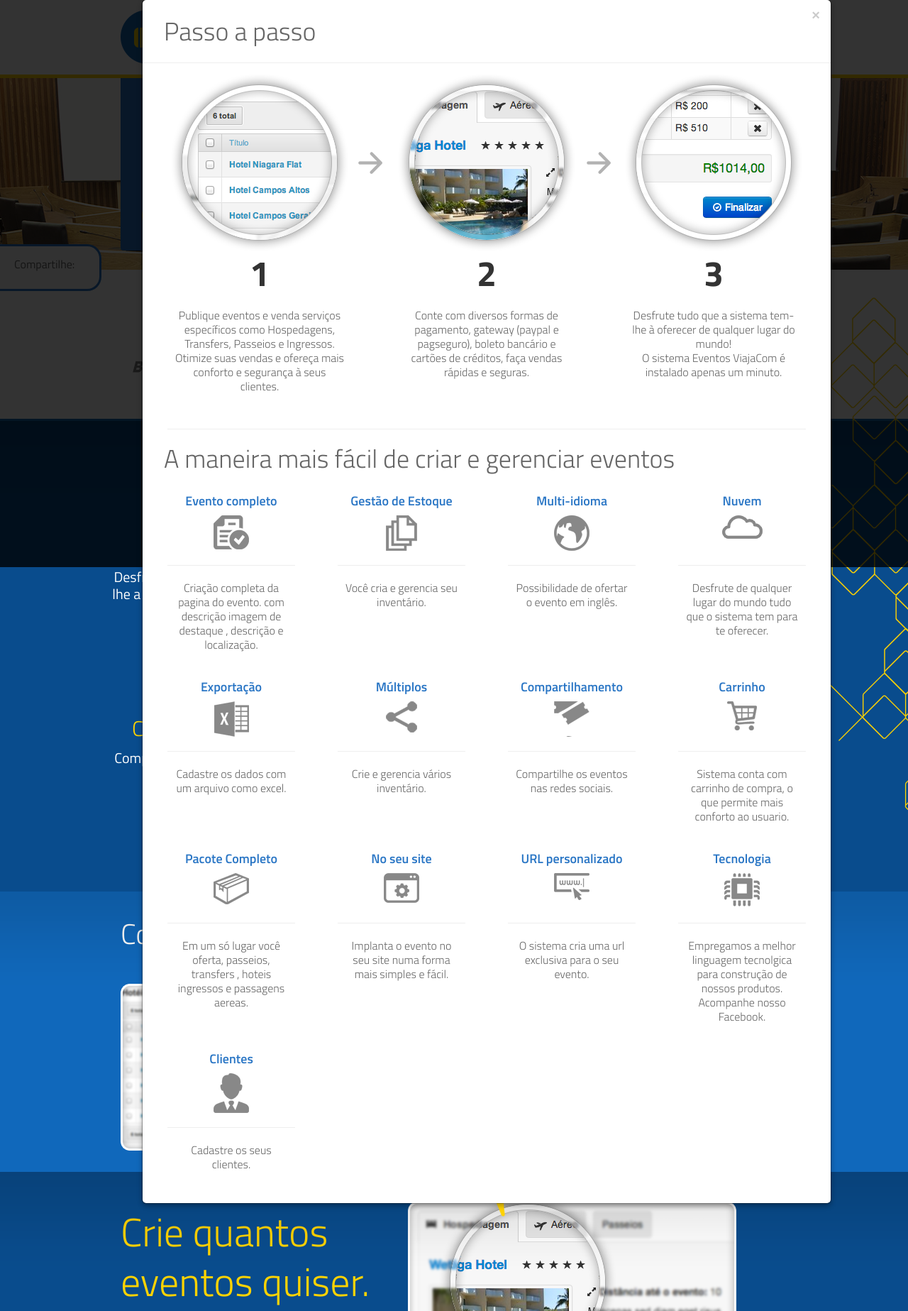
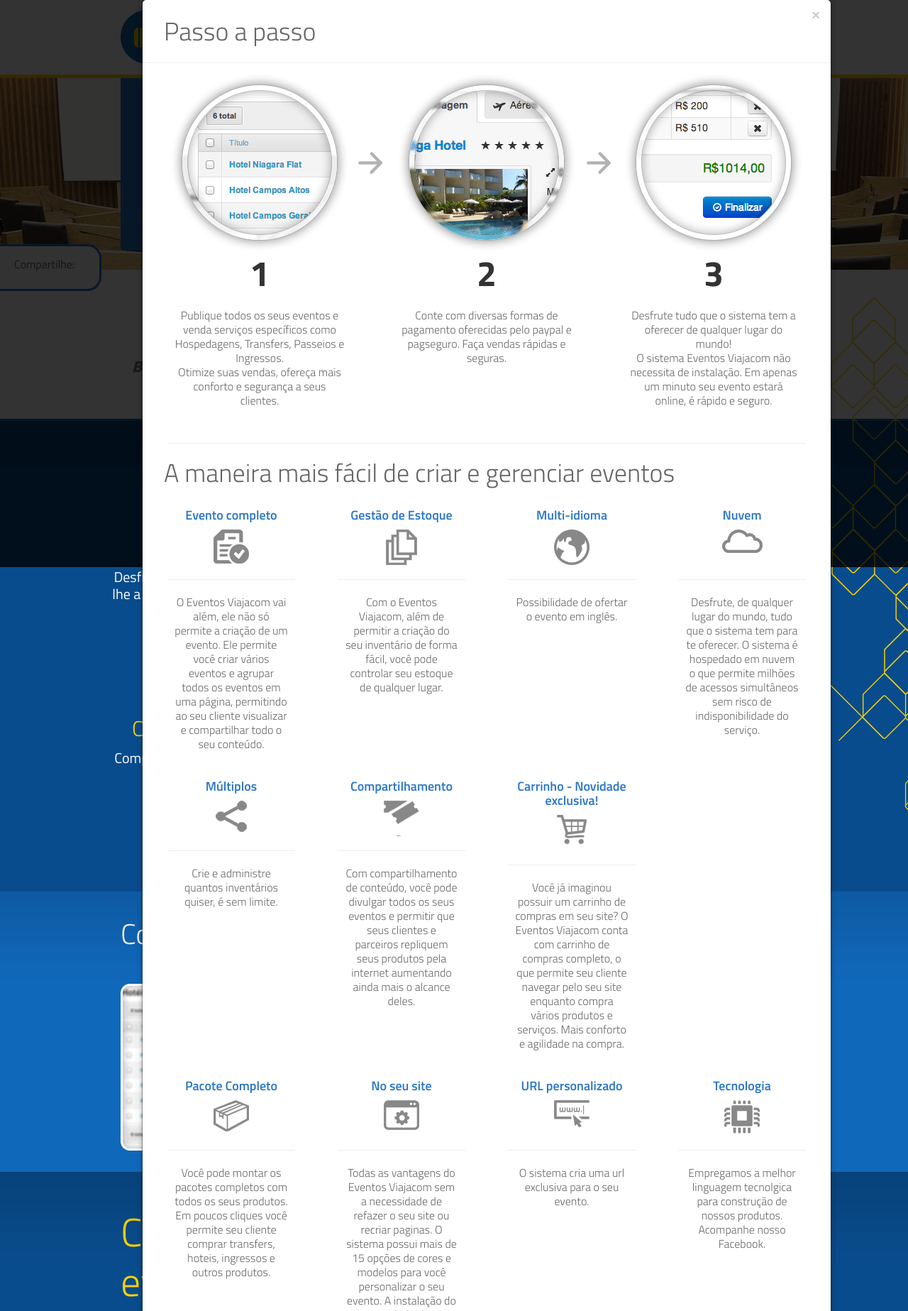
Before and after one commit to intip/site-eventos, a Django app: template core/templates/index.html in a window 1280 px wide, after a click on "Descubra mais o produto". Shown: the part 81-1928 px from the top of the page at 71% size. Run offline with Django 3.2, Linux system fonts and the light colour scheme; the template is opened without the code that fills it, so the values that code supplies are empty, except form fields; tables that the repository leaves empty hold one stand-in row (values such as "Sample post"); form fields are guessed from the names that the template uses.

Commit message:
Atualiza o conteúdo do site

```diff
--- a/core/templates/index.html
+++ b/core/templates/index.html
@@ -16,20 +16,22 @@
                 <div class="span4">
                     <div class="step-one"></div>
                     <div class="title-number">1</div>
-                    <p>Publique eventos e venda serviços específicos como Hospedagens, Transfers, Passeios e Ingressos.<br>Otimize suas vendas e ofereça mais conforto e segurança à seus clientes.</p>
+                    <p>Publique todos os seus eventos e venda serviços específicos como Hospedagens, Transfers, Passeios e Ingressos.<br>
+                        Otimize suas vendas, ofereça mais conforto e segurança a seus clientes.</p>
 
                 </div>
 
                 <div class="span4">
                     <div class="step-two"></div>
                     <div class="title-number">2</div>
-                    <p> Conte com diversos formas de pagamento, gateway (paypal e pagseguro), boleto bancário e cartões de créditos, faça vendas rápidas e seguras.</p>
+                    <p>Conte com diversas formas de pagamento oferecidas pelo paypal e pagseguro. Faça vendas rápidas e seguras.</p>
                 </div>
 
                 <div class="span4">
                     <div class="step-three"></div>
                     <div class="title-number">3</div>
-                    <p>Desfrute tudo que a sistema tem-lhe à oferecer de qualquer lugar do mundo!<br>O sistema Eventos ViajaCom é instalado apenas um minuto.</p>
+                    <p>Desfrute tudo que o sistema tem a oferecer de qualquer lugar do mundo!<br>
+                    O sistema Eventos Viajacom não necessita de instalação. Em apenas um minuto seu evento estará online, é rápido e seguro.</p>
                 </div>
             </div>
         </div>
@@ -42,14 +44,15 @@
                     <h4>Evento completo</h4>
                     <div class="icon-modal-one"></div>
                     <hr />
-                    <p>Criação completa da pagina do evento. com descrição imagem de destaque , descrição e localização. </p>
+                    <p>O Eventos Viajacom vai além, ele não só permite a criação de um evento.
+                    Ele permite você criar vários eventos e agrupar todos os eventos em uma página, permitindo ao seu cliente visualizar e compartilhar todo o seu conteúdo.</p>
                 </div>
 
                 <div class="span3">
                     <h4>Gestão de Estoque</h4>
                     <div class="icon-modal-two"></div>
                     <hr />
-                    <p>Você cria e gerencia seu inventário.</p>
+                    <p>Com o Eventos Viajacom, além de permitir a criação do seu inventário de forma fácil, você pode controlar seu estoque de qualquer lugar.</p>
                 </div>
 
                 <div class="span3">
@@ -63,37 +66,41 @@
                     <h4>Nuvem</h4>
                     <div class="icon-modal-four"></div>
                     <hr />
-                    <p>Desfrute de qualquer lugar do mundo tudo que o sistema tem para te oferecer.</p>
+                    <p>Desfrute, de qualquer lugar do mundo, tudo que o sistema tem para te oferecer.
+                    O sistema é hospedado em nuvem o que  permite milhões de acessos simultâneos sem risco de indisponibilidade do serviço.</p>
                 </div>
             </div>
 
             <div class="row">
+<!--
                 <div class="span3">
                     <h4>Exportação</h4>
                     <div class="icon-modal-five"></div>
                     <hr />
                     <p>Cadastre os dados com um arquivo como excel.</p>
                 </div>
-
+-->
                 <div class="span3">
                     <h4>Múltiplos</h4>
                     <div class="icon-modal-six"></div>
                     <hr />
-                    <p>Crie e gerencia vários inventário.</p>
+                    <p>Crie e administre quantos inventários quiser, é sem limite.</p>
                 </div>
 
                 <div class="span3">
                     <h4>Compartilhamento</h4>
                     <div class="icon-modal-seven"></div>
                     <hr />
-                    <p>Compartilhe os eventos nas redes sociais.</p>
+                    <p>Com compartilhamento de conteúdo, você pode divulgar todos os seus eventos e permitir que seus clientes e parceiros repliquem seus produtos
+                    pela internet aumentando ainda mais o alcance deles.</p>
                 </div>
 
                 <div class="span3">
-                    <h4>Carrinho</h4>
+                    <h4>Carrinho - Novidade exclusiva!</h4>
                     <div class="icon-modal-eight"></div>
                     <hr />
-                    <p>Sistema conta com carrinho de compra, o que permite mais conforto ao usuario.</p>
+                    <p>Você já imaginou possuir um carrinho de compras em seu site? O Eventos Viajacom conta com carrinho de compras completo, o que permite seu cliente navegar
+                    pelo seu site enquanto compra vários produtos e serviços. Mais conforto e agilidade na compra.</p>
                 </div>
             </div>
 
@@ -102,14 +109,16 @@
                     <h4>Pacote Completo</h4>
                     <div class="icon-modal-nine"></div>
                     <hr />
-                    <p>Em um só lugar você oferta, passeios, transfers , hoteis ingressos e passagens aereas. </p>
+                    <p>Você pode montar os pacotes completos com todos os seus produtos.
+                    Em poucos cliques você permite seu cliente comprar transfers, hoteis, ingressos e outros produtos.</p>
                 </div>
 
                 <div class="span3">
                     <h4>No seu site</h4>
                     <div class="icon-modal-ten"></div>
                     <hr />
-                    <p>Implanta o evento no seu site numa forma mais simples e fácil.</p>
+                    <p>Todas as vantagens do Eventos Viajacom sem a necessidade de refazer o seu site ou recriar paginas. O sistema possui mais de 15 opções de cores e modelos para você personalizar o seu evento.
+                    A instalação do sistema é rápida e se encaixa no seu site sem a necessidade de adaptações.</p>
                 </div>
 
                 <div class="span3">
```
